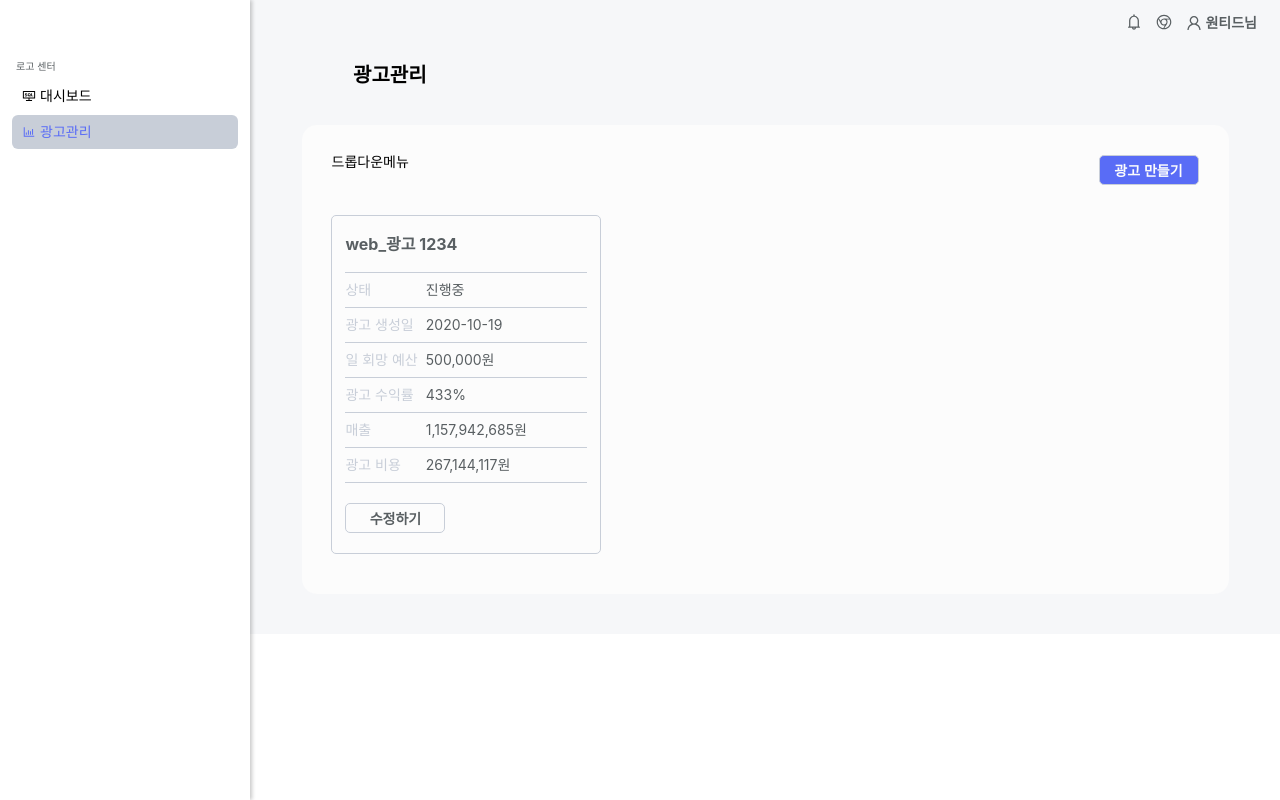
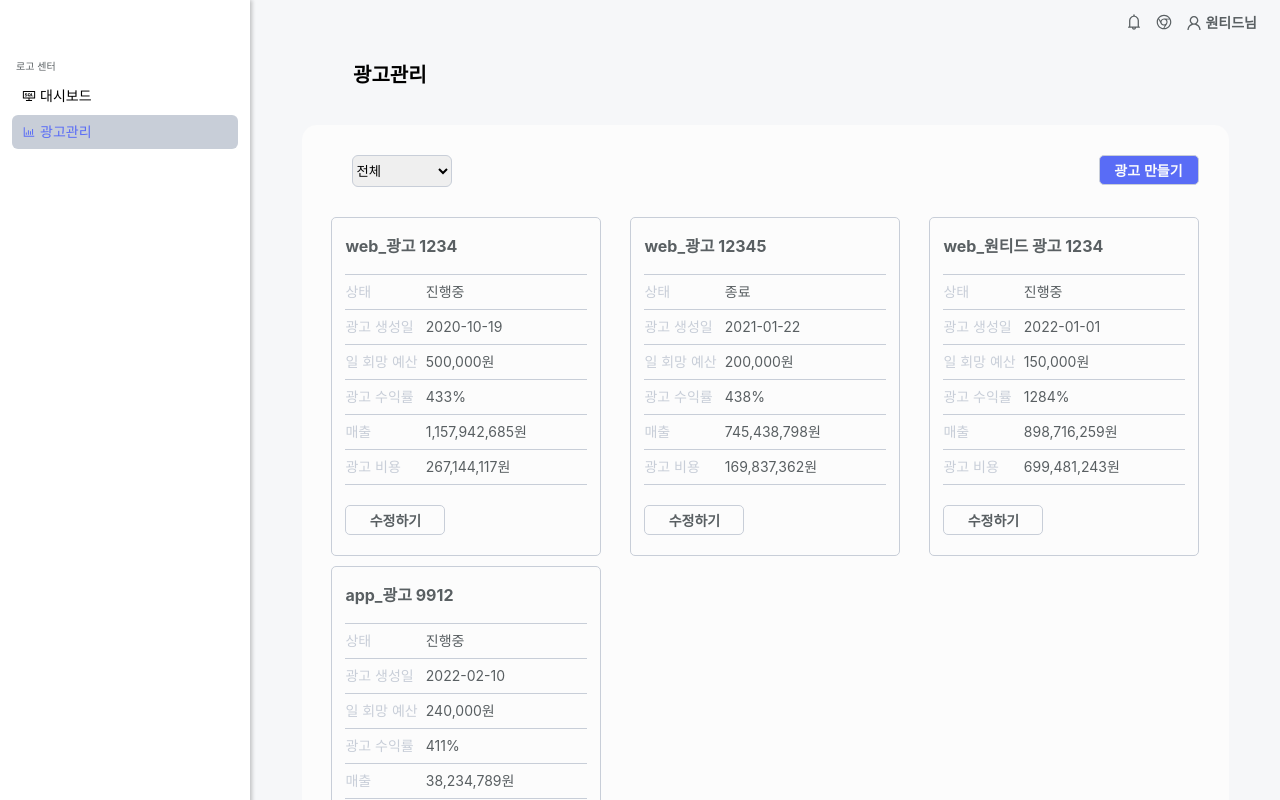
Before and after one commit to devMarco14/ADashboard, a React (Create React App) app: page /admanage in a window 1280 px wide. Shown: the top 800 px of the page. Built offline with nearby package versions, Linux system fonts and the light colour scheme; no server answers; data requests are answered from the project's data file; a web font is replaced by a local one.

Commit message:
feat : 필터 select 구현

```diff
--- a/src/pages/AdManagementPage.tsx
+++ b/src/pages/AdManagementPage.tsx
@@ -1,18 +1,31 @@
 import AdManagementArtcle from 'components/adManagement/AdManagementArticle';
 import useAdLoad from 'components/adManagement/hooks/useAdLoad';
+import useInput from 'hooks/useInput';
 import React, { useState } from 'react';
 import styled from 'styled-components';
 
 function AdManagementPage() {
   const [selectedAd, setSelectedAd] = useState<number | null>(null);
+  const [stateAD, onChangeStateAD] = useInput('');
+
   /* 추 후 수정되고 있는 섹션의 보더를 변경 */
-  const { adData, setDetectData } = useAdLoad();
+  const { adData, setDetectData } = useAdLoad(stateAD as string);
   return (
     <AdManagement>
       <AdManagementTitle>광고관리</AdManagementTitle>
       <AdManagementSection>
         <AdManagementHeader>
-          <div>드롭다운메뉴</div>
+          <div>
+            <ADFilterSelect
+              name="filter"
+              value={stateAD}
+              onChange={onChangeStateAD}
+            >
+              <option value="">전체</option>
+              <option value="active">진행중</option>
+              <option value="ended">종료</option>
+            </ADFilterSelect>
+          </div>
           <AdManagementButton>광고 만들기</AdManagementButton>
         </AdManagementHeader>
         <AdManagementArticle>
@@ -81,4 +94,14 @@ const AdManagementArticle = styled.article`
   }
 `;
 
+const ADFilterSelect = styled.select`
+  width: 100px;
+  height: 32px;
+  border-radius: 6px;
+  margin-left: 20px;
+  border: 1px solid ${({ theme }) => theme.colors.lightGrayColor};
+  ${({ theme }) => theme.media.small} {
+    margin-left: 0px;
+  }
+`;
 export default AdManagementPage;
```
